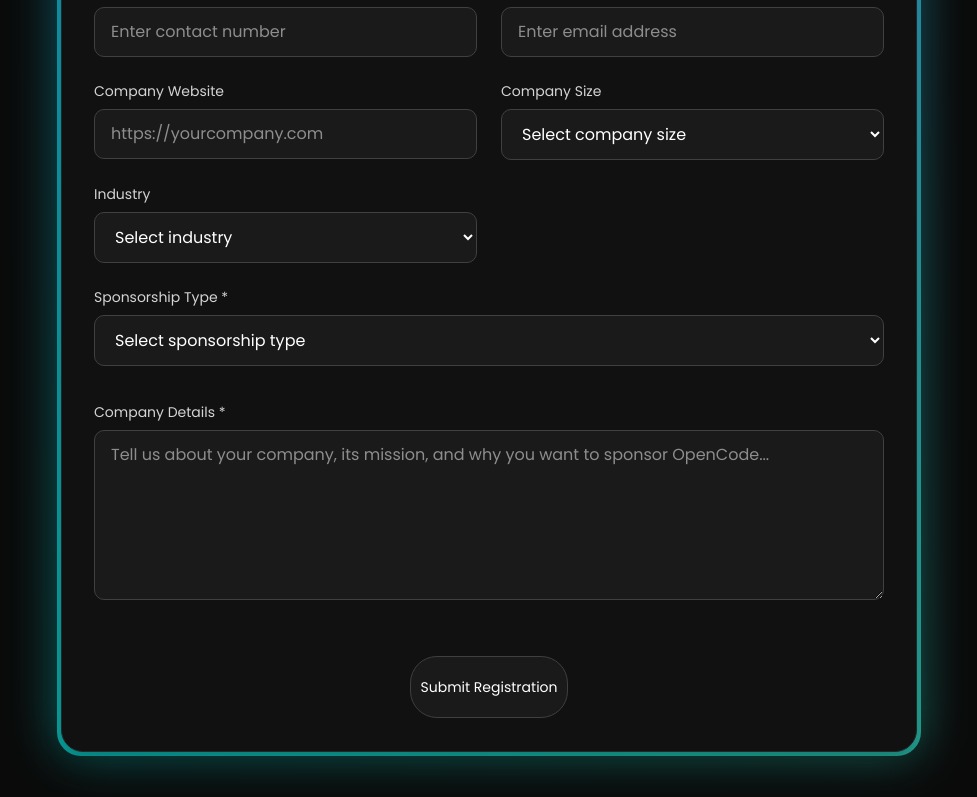
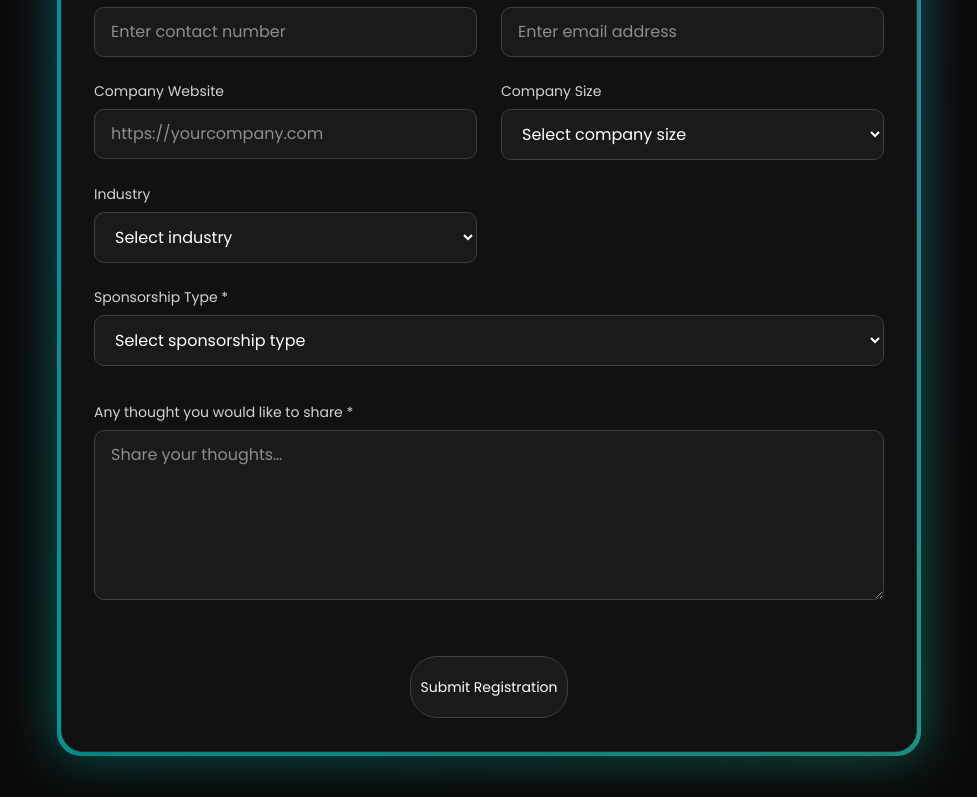
Before and after one commit to MishtiGarg250/OC-web, a Next.js app: page /sponsor-registration in a window 1280 px wide. Shown: the part 468-1265 px from the top of the page, without its empty margins (151-1128 px from the left). Built offline with nearby package versions, Linux system fonts and the light colour scheme.

Commit message:
change email

```diff
--- a/app/api/send-email/route.ts
+++ b/app/api/send-email/route.ts
@@ -38,7 +38,7 @@ export async function POST(request: Request) {
     // Send the email using Resend
     const { data, error } = await resend.emails.send({
       from: 'OpenCode Sponsorship <onboarding@resend.dev>',
-      to: 'gargmishti9@gmail.com',
+      to: 'geekhaven@iiita.ac.in',
       replyTo: formData.email,
       subject: `New Sponsorship Request from ${formData.companyName}`,
       html: `
--- a/app/sponsor-registration/page.tsx
+++ b/app/sponsor-registration/page.tsx
@@ -285,7 +285,7 @@ export default function SponsorRegistration() {
                 htmlFor="companyDetails"
                 className="block text-sm font-medium text-neutral-300 mb-2"
               >
-                Company Details *
+                Any thought you would like to share *
               </label>
               <textarea
                 id="companyDetails"
@@ -294,7 +294,7 @@ export default function SponsorRegistration() {
                 onChange={handleInputChange}
                 required
                 rows={6}
-                placeholder="Tell us about your company, its mission, and why you want to sponsor OpenCode..."
+                placeholder="Share your thoughts…"
                 className="w-full px-4 py-3 rounded-lg border border-neutral-700 bg-[#1a1a1a] text-white focus:ring-2 focus:ring-blue-500 focus:border-transparent resize-vertical"
               />
             </div>
```
